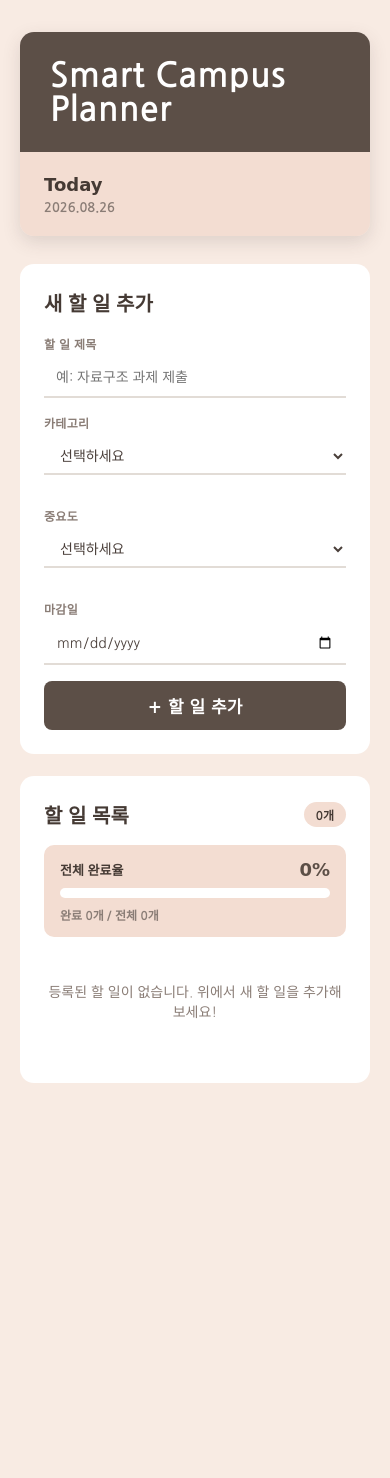
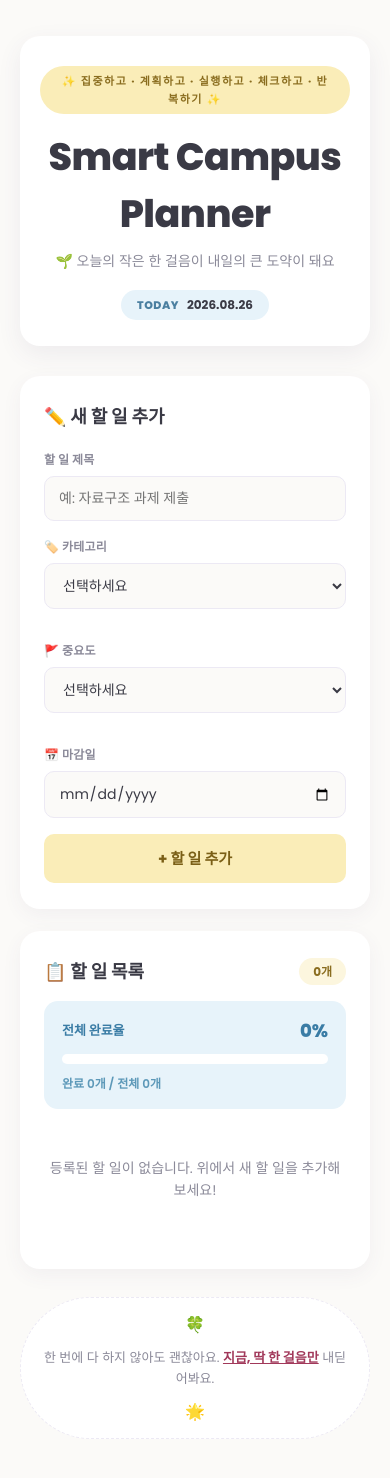
Before and after one commit to Dora-eeee/02_planner, a plain HTML site: page index.html in a window 390 px wide. Before the commit the page ends 1165 px from the top, so only its background shows below. Drawn offline with Linux system fonts and the light colour scheme; a web font is replaced by a local one.

Commit message:
카테고리 4개로 변경, 파스텔 모던 디자인 적용, 마감일 과거 날짜 제한 추가

```diff
--- a/index.html
+++ b/index.html
@@ -6,17 +6,19 @@
   <title>Smart Campus Planner</title>
   <link rel="preconnect" href="https://fonts.googleapis.com">
   <link rel="preconnect" href="https://fonts.gstatic.com" crossorigin>
-  <link href="https://fonts.googleapis.com/css2?family=Gaegu:wght@400;700&family=Nanum+Gothic:wght@400;700;800&display=swap" rel="stylesheet">
+  <link href="https://fonts.googleapis.com/css2?family=Poppins:wght@400;600;700;800&family=Pretendard:wght@400;500;600;700&display=swap" rel="stylesheet">
   <link rel="stylesheet" href="style.css">
 </head>
 <body>
   <div class="app">
     <header class="app-header">
-      <div class="app-header-title">
-        <h1>Smart Campus Planner</h1>
-      </div>
-      <div class="app-header-side">
-        <span class="side-label">Today</span>
+      <span class="header-badge">✨ 집중하고 · 계획하고 · 실행하고 · 체크하고 · 반복하기 ✨</span>
+      <h1 class="header-title">Smart Campus Planner</h1>
+      <p class="header-subtitle">🌱 오늘의 작은 한 걸음이 내일의 큰 도약이 돼요</p>
+
+
+      <div class="header-today">
+        <span class="side-label">TODAY</span>
         <span id="today-date" class="side-value"></span>
       </div>
     </header>
@@ -24,7 +26,8 @@
     <main>
       <!-- 할 일 입력 영역 -->
       <section class="card form-card">
-        <h2>새 할 일 추가</h2>
+        <h2>✏️ 새 할 일 추가</h2>
+
         <form id="todo-form" novalidate>
           <div class="form-row">
             <label for="title">할 일 제목</label>
@@ -40,17 +43,20 @@
 
           <div class="form-grid">
             <div class="form-row">
-              <label for="category">카테고리</label>
+              <label for="category">🏷️ 카테고리</label>
+
               <select id="category" name="category" required>
                 <option value="" disabled selected>선택하세요</option>
-                <option value="dept">학과</option>
-                <option value="club">동아리</option>
+                <option value="class">수업</option>
+                <option value="project">프로젝트</option>
+                <option value="thesis">논문</option>
                 <option value="personal">개인</option>
               </select>
             </div>
 
             <div class="form-row">
-              <label for="priority">중요도</label>
+              <label for="priority">🚩 중요도</label>
+
               <select id="priority" name="priority" required>
                 <option value="" disabled selected>선택하세요</option>
                 <option value="high">상</option>
@@ -60,7 +66,8 @@
             </div>
 
             <div class="form-row">
-              <label for="dueDate">마감일</label>
+              <label for="dueDate">📅 마감일</label>
+
               <input type="date" id="dueDate" name="dueDate" required>
             </div>
           </div>
@@ -74,7 +81,8 @@
       <!-- 할 일 목록 영역 -->
       <section class="card list-card">
         <div class="list-header">
-          <h2>할 일 목록</h2>
+          <h2>📋 할 일 목록</h2>
+
           <span id="todo-count" class="todo-count">0개</span>
         </div>
 
@@ -94,7 +102,15 @@
         <ul id="todo-list" class="todo-list" hidden></ul>
       </section>
     </main>
+
+    <footer class="app-footer">
+      <span>🍀</span>
+      <p>한 번에 다 하지 않아도 괜찮아요. <span class="footer-highlight">지금, 딱 한 걸음만</span> 내딛어봐요.</p>
+      <span>🌟</span>
+    </footer>
+
   </div>
+
 
   <script src="script.js"></script>
 </body>
--- a/script.js
+++ b/script.js
@@ -7,8 +7,9 @@ const STORAGE_KEY = "smartCampusPlanner.todos";
 
 // 화면에 표시할 카테고리/중요도 값 -> 라벨, 스타일 매핑
 const CATEGORY_LABELS = {
-  dept: "학과",
-  club: "동아리",
+  class: "수업",
+  project: "프로젝트",
+  thesis: "논문",
   personal: "개인",
 };
 
@@ -80,6 +81,15 @@ const prioritySelect = document.getElementById("priority");
 const dueDateInput = document.getElementById("dueDate");
 const formError = document.getElementById("form-error");
 
+// 마감일 입력 시 오늘 이전 날짜는 선택할 수 없도록 제한
+(function restrictDueDateToToday() {
+  const now = new Date();
+  const yyyy = now.getFullYear();
+  const mm = String(now.getMonth() + 1).padStart(2, "0");
+  const dd = String(now.getDate()).padStart(2, "0");
+  dueDateInput.min = yyyy + "-" + mm + "-" + dd;
+})();
+
 const todoList = document.getElementById("todo-list");
 const emptyMessage = document.getElementById("empty-message");
 const todoCount = document.getElementById("todo-count");
@@ -102,6 +112,13 @@ form.addEventListener("submit", function (event) {
     showFormError("제목, 카테고리, 중요도, 마감일을 모두 입력해주세요.");
     return;
   }
+
+  // 마감일이 오늘보다 이전이면 추가하지 않고 안내 문구를 보여줌
+  if (dueDate < dueDateInput.min) {
+    showFormError("마감일은 오늘 이후 날짜로만 선택할 수 있어요.");
+    return;
+  }
+
 
   hideFormError();
 
--- a/style.css
+++ b/style.css
@@ -1,19 +1,31 @@
 /* ===========================================================
-   Smart Campus Planner - "Weekly Planner" 톤앤매너 디자인
-   다크 브라운 + 피치/베이지 + 라이트 그레이 팔레트,
-   손글씨풍 스크립트 폰트(Gaegu) + 본문용 고딕(Nanum Gothic)
+   Smart Campus Planner - "Pastel Modern To-Do List" 톤앤매너 디자인
+   라벤더 · 옐로우 · 민트 · 블루 · 핑크 파스텔 팔레트,
+   모던 산세리프 폰트(Pretendard / Poppins), 부드러운 라운드 + 카드 UI
    =========================================================== */
 
 :root {
-  --color-brown: #5c4f47;
-  --color-brown-dark: #453a34;
-  --color-peach: #f3ddd2;
-  --color-peach-light: #f8ebe3;
-  --color-gray: #efefef;
-  --color-gray-line: #e2dcd6;
-  --color-text: #4a3f3a;
-  --color-text-soft: #8a7d76;
+  /* 파스텔 컬러 팔레트 */
+  --color-lavender: #d9d2f0;
+  --color-lavender-light: #ece8f9;
+  --color-yellow: #faedb8;
+  --color-yellow-light: #fcf6de;
+  --color-mint: #cdeee0;
+  --color-mint-light: #e6f7ef;
+  --color-blue: #cfe6f5;
+  --color-blue-light: #e7f3fa;
+  --color-pink: #f6d9e3;
+  --color-pink-light: #fbeef2;
+
+  --color-bg: #fbfaf8;
   --color-white: #ffffff;
+  --color-text: #3a3a45;
+  --color-text-soft: #8b8a99;
+  --color-border: #ece9f4;
+
+  --radius-lg: 20px;
+  --radius-md: 14px;
+  --radius-sm: 10px;
 }
 
 * {
@@ -22,8 +34,8 @@
 
 body {
   margin: 0;
-  font-family: "Nanum Gothic", "Malgun Gothic", sans-serif;
-  background: var(--color-peach-light);
+  font-family: "Pretendard", "Poppins", "Malgun Gothic", sans-serif;
+  background: var(--color-bg);
   color: var(--color-text);
   min-height: 100vh;
 }
@@ -31,118 +43,123 @@ body {
 .app {
   max-width: 760px;
   margin: 0 auto;
-  padding: 32px 20px 60px;
+  padding: 36px 20px 50px;
 }
 
-/* ---------- 헤더: 다크 브라운 타이틀 블록 + 피치 사이드 블록 ---------- */
+/* ---------- 헤더 ---------- */
 .app-header {
-  display: flex;
-  border-radius: 14px;
-  overflow: hidden;
-  margin-bottom: 28px;
-  box-shadow: 0 6px 18px rgba(76, 63, 58, 0.15);
+  text-align: center;
+  margin-bottom: 30px;
+  padding: 30px 20px 26px;
+  background: var(--color-white);
+  border-radius: var(--radius-lg);
+  box-shadow: 0 8px 24px rgba(80, 70, 120, 0.08);
+  position: relative;
 }
 
-.app-header-title {
-  flex: 1;
-  background: var(--color-brown);
-  padding: 26px 30px;
-  display: flex;
-  align-items: center;
+.header-badge {
+  display: inline-block;
+  background: var(--color-yellow);
+  color: #8a6d1f;
+  font-size: 11px;
+  font-weight: 700;
+  letter-spacing: 1.5px;
+  padding: 6px 18px;
+  border-radius: 999px;
+  margin-bottom: 14px;
 }
 
-.app-header-title h1 {
+.header-title {
   margin: 0;
-  font-family: "Gaegu", "Nanum Gothic", cursive, sans-serif;
-  font-weight: 700;
-  font-size: 34px;
-  color: var(--color-white);
-  letter-spacing: 0.5px;
+  font-family: "Poppins", "Pretendard", sans-serif;
+  font-weight: 800;
+  font-size: 38px;
+  color: var(--color-text);
+  letter-spacing: -0.5px;
 }
 
-.app-header-side {
-  width: 180px;
-  flex-shrink: 0;
-  background: var(--color-peach);
-  padding: 22px 24px;
-  display: flex;
-  flex-direction: column;
-  justify-content: center;
-  gap: 6px;
+.header-subtitle {
+  margin: 8px 0 0;
+  font-size: 14px;
+  font-weight: 500;
+  color: var(--color-text-soft);
+}
+
+.header-today {
+  display: inline-flex;
+  align-items: center;
+  gap: 8px;
+  margin-top: 18px;
+  background: var(--color-blue-light);
+  padding: 6px 16px;
+  border-radius: 999px;
 }
 
 .side-label {
-  font-family: "Gaegu", cursive, sans-serif;
-  font-size: 18px;
-  font-weight: 700;
-  color: var(--color-brown-dark);
+  font-size: 11px;
+  font-weight: 800;
+  letter-spacing: 0.5px;
+  color: #4a7fa0;
 }
 
 .side-value {
-  font-size: 13px;
+  font-size: 12px;
   font-weight: 700;
-  color: var(--color-text-soft);
-}
-
-@media (max-width: 520px) {
-  .app-header {
-    flex-direction: column;
-  }
-  .app-header-side {
-    width: auto;
-  }
+  color: var(--color-text);
 }
 
 /* ---------- 카드 공통 ---------- */
 .card {
   background: var(--color-white);
-  border-radius: 14px;
-  padding: 24px;
+  border-radius: var(--radius-lg);
+  padding: 26px 24px;
   margin-bottom: 22px;
+  box-shadow: 0 6px 20px rgba(80, 70, 120, 0.06);
 }
 
 .card h2 {
   margin-top: 0;
-  margin-bottom: 18px;
+  margin-bottom: 20px;
   font-family: inherit;
-  font-size: 20px;
+  font-size: 18px;
   font-weight: 700;
-  color: var(--color-brown-dark);
+  color: var(--color-text);
 }
 
 /* ---------- 입력 폼 영역 ---------- */
 .form-row {
   display: flex;
   flex-direction: column;
-  gap: 6px;
+  gap: 7px;
   margin-bottom: 16px;
 }
 
 .form-row label {
   font-size: 12px;
-  font-weight: 800;
+  font-weight: 700;
   color: var(--color-text-soft);
-  letter-spacing: 0.3px;
+  letter-spacing: 0.2px;
 }
 
 .form-row input[type="text"],
 .form-row input[type="date"],
 .form-row select {
-  padding: 10px 12px;
-  border: none;
-  border-bottom: 2px solid var(--color-gray-line);
-  border-radius: 0;
+  padding: 11px 14px;
+  border: 1.5px solid var(--color-border);
+  border-radius: var(--radius-sm);
   font-size: 14px;
   font-family: inherit;
-  background: transparent;
+  background: var(--color-bg);
   width: 100%;
   color: var(--color-text);
+  transition: border-color 0.15s ease, background 0.15s ease;
 }
 
 .form-row input:focus,
 .form-row select:focus {
   outline: none;
-  border-bottom-color: var(--color-brown);
+  border-color: var(--color-lavender);
+  background: var(--color-white);
 }
 
 .form-grid {
@@ -158,28 +175,32 @@ body {
 }
 
 .form-error {
-  color: #b3453c;
+  color: #d1637a;
   font-size: 13px;
   margin: -6px 0 12px;
-  font-weight: 700;
+  font-weight: 600;
 }
 
 .btn-add {
   width: 100%;
-  padding: 12px;
-  background: var(--color-brown);
-  color: var(--color-white);
+  padding: 13px;
+  background: var(--color-yellow);
+  color: #7a5f16;
   border: none;
-  border-radius: 8px;
-  font-family: "Gaegu", cursive, sans-serif;
-  font-size: 17px;
+  border-radius: var(--radius-sm);
+  font-family: inherit;
+  font-size: 15px;
   font-weight: 700;
   cursor: pointer;
-  transition: background 0.15s ease;
+  transition: background 0.15s ease, transform 0.1s ease;
 }
 
 .btn-add:hover {
-  background: var(--color-brown-dark);
+  background: #f6de94;
+}
+
+.btn-add:active {
+  transform: scale(0.99);
 }
 
 /* ---------- 목록 영역 ---------- */
@@ -197,18 +218,18 @@ body {
 .todo-count {
   font-size: 12px;
   font-weight: 700;
-  color: var(--color-brown-dark);
-  background: var(--color-peach);
-  padding: 4px 12px;
+  color: #8a6d1f;
+  background: var(--color-yellow-light);
+  padding: 4px 14px;
   border-radius: 999px;
 }
 
 /* ---------- 완료율(진행률) 영역 ---------- */
 .progress-section {
   margin-bottom: 20px;
-  padding: 14px 16px;
-  background: var(--color-peach);
-  border-radius: 10px;
+  padding: 16px 18px;
+  background: #e7f3fa;
+  border-radius: var(--radius-md);
 }
 
 .progress-info {
@@ -216,15 +237,16 @@ body {
   align-items: center;
   justify-content: space-between;
   font-size: 13px;
-  font-weight: 800;
-  color: var(--color-brown-dark);
-  margin-bottom: 8px;
+  font-weight: 700;
+  color: #3a7ca5;
+  margin-bottom: 10px;
 }
 
 #progress-percent {
-  font-family: "Gaegu", cursive, sans-serif;
-  color: var(--color-brown);
+  font-family: inherit;
+  color: #3a7ca5;
   font-size: 18px;
+  font-weight: 800;
 }
 
 .progress-bar-track {
@@ -237,69 +259,72 @@ body {
 
 .progress-bar-fill {
   height: 100%;
-  background: var(--color-brown);
+  background: #7ab8dd;
   border-radius: 999px;
   transition: width 0.2s ease;
 }
 
 .progress-detail {
-  margin: 8px 0 0;
+  margin: 10px 0 0;
   font-size: 12px;
-  color: var(--color-text-soft);
-  font-weight: 700;
+  color: #5c98b8;
+  font-weight: 600;
 }
 
 .empty-message {
   color: var(--color-text-soft);
   font-size: 14px;
   text-align: center;
-  padding: 24px 0;
+  padding: 28px 0;
 }
 
-/* ---------- 할 일 목록: 이미지 속 To-do List의 "줄" 느낌 ---------- */
+/* ---------- 할 일 목록 ---------- */
 .todo-list {
   list-style: none;
   margin: 0;
   padding: 0;
   display: flex;
   flex-direction: column;
+  gap: 10px;
 }
 
 .todo-item {
   display: flex;
   align-items: center;
   gap: 14px;
-  padding: 14px 4px;
-  border-bottom: 2px solid var(--color-gray-line);
-  background: transparent;
+  padding: 14px 16px;
+  border: 1.5px solid var(--color-border);
+  border-radius: var(--radius-md);
+  background: var(--color-bg);
+  transition: background 0.15s ease, border-color 0.15s ease;
 }
 
-.todo-item:last-child {
-  border-bottom: none;
+.todo-item:hover {
+  border-color: var(--color-yellow);
 }
 
 .todo-item-completed {
-  opacity: 0.6;
+  opacity: 0.55;
 }
 
 .todo-checkbox {
   flex-shrink: 0;
-  width: 18px;
-  height: 18px;
+  width: 19px;
+  height: 19px;
   cursor: pointer;
-  accent-color: var(--color-brown);
+  accent-color: #d8b23a;
 }
 
 .todo-main {
   flex: 1;
   display: flex;
   flex-direction: column;
-  gap: 6px;
+  gap: 7px;
   min-width: 0;
 }
 
 .todo-title {
-  font-size: 15px;
+  font-size: 14.5px;
   font-weight: 700;
   color: var(--color-text);
   word-break: break-word;
@@ -312,11 +337,11 @@ body {
 
 .btn-delete {
   flex-shrink: 0;
-  padding: 6px 12px;
-  border: 1.5px solid var(--color-brown);
-  background: transparent;
-  color: var(--color-brown);
-  border-radius: 8px;
+  padding: 7px 14px;
+  border: none;
+  background: var(--color-pink-light);
+  color: #c14e6d;
+  border-radius: var(--radius-sm);
   font-size: 12px;
   font-weight: 700;
   cursor: pointer;
@@ -324,8 +349,8 @@ body {
 }
 
 .btn-delete:hover {
-  background: var(--color-brown);
-  color: var(--color-white);
+  background: var(--color-pink);
+  color: #a1385a;
 }
 
 .todo-tags {
@@ -338,43 +363,82 @@ body {
 .tag {
   display: inline-block;
   font-size: 11px;
-  font-weight: 800;
-  padding: 3px 10px;
+  font-weight: 700;
+  padding: 4px 11px;
   border-radius: 999px;
 }
 
-.tag-category-dept {
-  background: #e7dcd3;
-  color: var(--color-brown-dark);
+/* 카테고리: 각 카테고리마다 다른 색상 계열 (light 톤 배경 + 통일된 진한 텍스트) */
+.tag-category-class {
+  /* 수업: 초록 계열 */
+  background: #dcf3e6;
+  color: #2f8564;
 }
 
-.tag-category-club {
-  background: var(--color-peach);
-  color: #a15a2e;
+.tag-category-project {
+  /* 프로젝트: 보라 계열 */
+  background: var(--color-lavender-light);
+  color: #6b5fa8;
+}
+
+.tag-category-thesis {
+  /* 논문: 하늘색 계열 */
+  background: var(--color-blue-light);
+  color: #3a7ca5;
 }
 
 .tag-category-personal {
-  background: #ded7ce;
-  color: var(--color-text);
+  /* 개인: 노랑 계열 */
+  background: var(--color-yellow-light);
+  color: #a3781f;
 }
 
+/* 중요도: light 톤 배경 + 통일된 진한 텍스트 (분홍 계열, 진하기로만 구분) */
 .tag-priority-high {
-  background: #f3d9d5;
-  color: #b3453c;
+  background: #fbe1e1;
+  color: #c14e4e;
 }
 
 .tag-priority-mid {
-  background: #f4e6c9;
-  color: #a3781f;
+  background: var(--color-pink-light);
+  color: #c14e6d;
 }
 
 .tag-priority-low {
-  background: #e6e3df;
-  color: var(--color-text-soft);
+  background: #fdf3f1;
+  color: #d1938e;
 }
 
 .todo-due {
   font-size: 12px;
   color: var(--color-text-soft);
+  font-weight: 600;
+}
+
+/* ---------- 푸터 ---------- */
+.app-footer {
+  margin-top: 28px;
+  text-align: center;
+  border: 1.5px dashed var(--color-border);
+  border-radius: 999px;
+  padding: 14px 20px;
+  display: flex;
+  align-items: center;
+  justify-content: center;
+  gap: 10px;
+  flex-wrap: wrap;
+  background: var(--color-white);
+}
+
+.app-footer p {
+  margin: 0;
+  font-size: 13px;
+  color: var(--color-text-soft);
+  font-weight: 500;
+}
+
+.footer-highlight {
+  color: #a1385a;
   font-weight: 700;
+  text-decoration: underline;
 }
```
Also changed, not shown: 1 other file.
